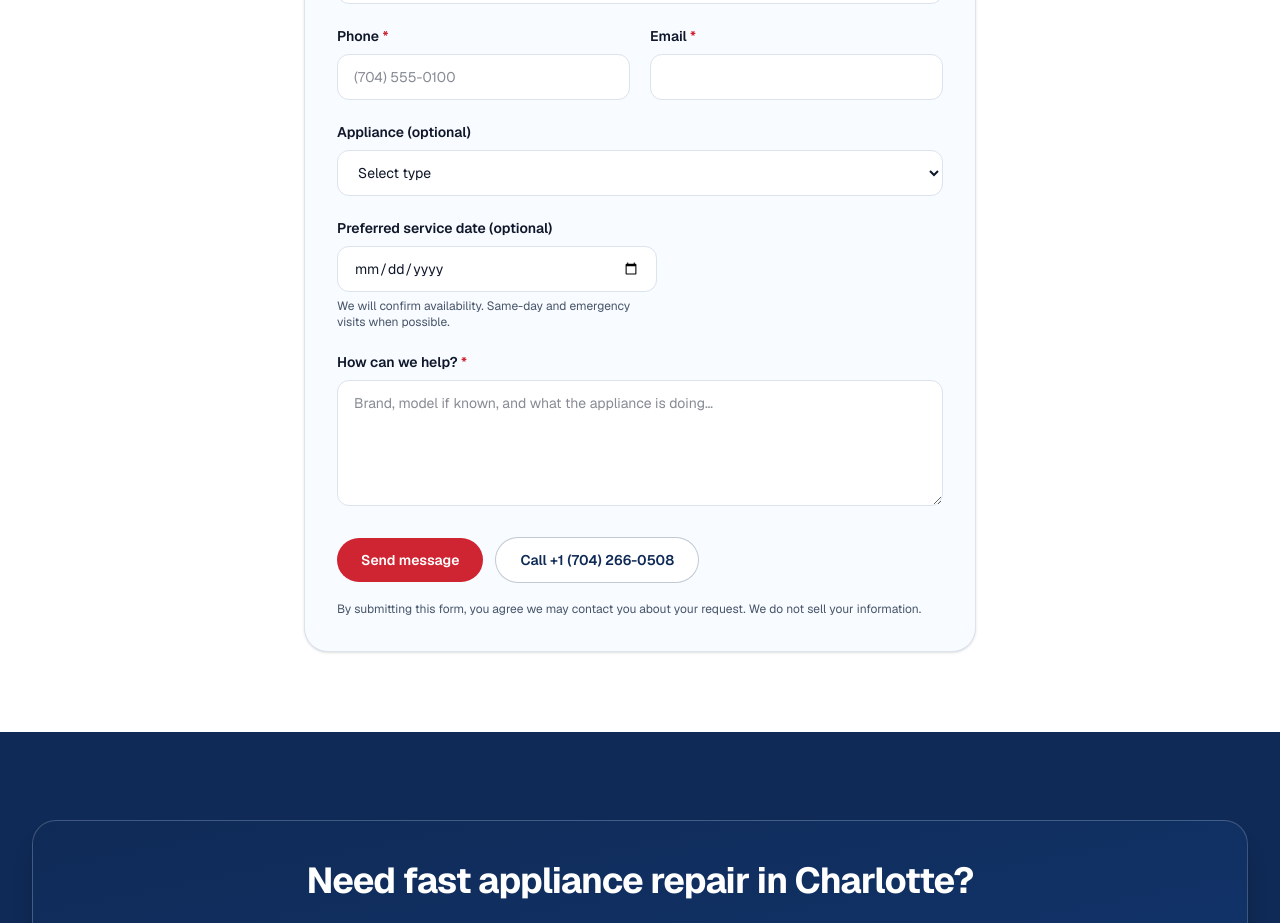
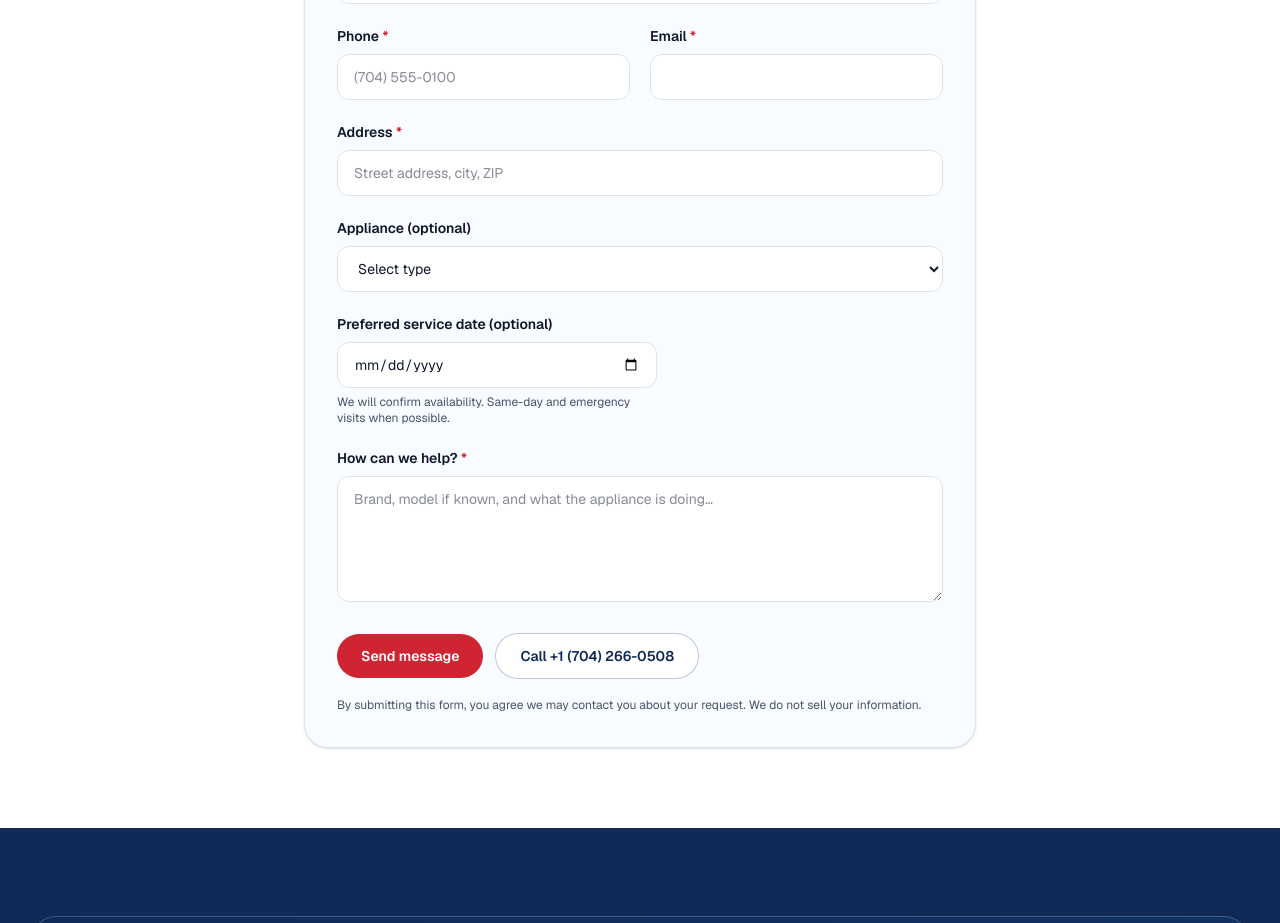
Before and after one commit to Oucheen/Dapl-site, a Next.js app: page / in a window 1280 px wide. Shown: the part 3440-4363 px from the top of the page. Built offline with nearby package versions, Linux system fonts and the light colour scheme.

Commit message:
change form

```diff
--- a/src/app/api/contact/route.ts
+++ b/src/app/api/contact/route.ts
@@ -1,6 +1,14 @@
 import { NextResponse } from "next/server";
 
-const MAX = { name: 120, phone: 40, email: 254, message: 4000, appliance: 80, preferredDate: 10 };
+const MAX = {
+  name: 120,
+  phone: 40,
+  email: 254,
+  address: 300,
+  message: 4000,
+  appliance: 80,
+  preferredDate: 10,
+};
 
 function validatePreferredDate(s: string): { ok: true; iso: string; label: string } | { ok: false } {
   if (!s) return { ok: true, iso: "", label: "" };
@@ -67,6 +75,7 @@ export async function POST(request: Request) {
   const name = typeof data.name === "string" ? data.name.trim() : "";
   const phone = typeof data.phone === "string" ? data.phone.trim() : "";
   const email = typeof data.email === "string" ? data.email.trim() : "";
+  const address = typeof data.address === "string" ? data.address.trim() : "";
   const appliance = typeof data.appliance === "string" ? data.appliance.trim() : "";
   const preferredDateRaw =
     typeof data.preferredDate === "string" ? data.preferredDate.trim() : "";
@@ -80,6 +89,9 @@ export async function POST(request: Request) {
   }
   if (!email || !isValidEmail(email) || email.length > MAX.email) {
     return NextResponse.json({ error: "Please enter a valid email." }, { status: 400 });
+  }
+  if (!address || address.length > MAX.address) {
+    return NextResponse.json({ error: "Please enter the service address." }, { status: 400 });
   }
   if (!message || message.length > MAX.message) {
     return NextResponse.json({ error: "Please describe the issue." }, { status: 400 });
@@ -116,6 +128,7 @@ export async function POST(request: Request) {
     <p><strong>Name:</strong> ${escapeHtml(name)}</p>
     <p><strong>Phone:</strong> ${escapeHtml(phone)}</p>
     <p><strong>Email:</strong> ${escapeHtml(email)}</p>
+    <p><strong>Address:</strong> ${escapeHtml(address)}</p>
     ${appliance ? `<p><strong>Appliance:</strong> ${escapeHtml(appliance)}</p>` : ""}
     ${
       preferred.iso
--- a/src/components/sections/contact-section.tsx
+++ b/src/components/sections/contact-section.tsx
@@ -42,6 +42,7 @@ export function ContactSection() {
       name: String(fd.get("name") ?? "").trim(),
       phone: String(fd.get("phone") ?? "").trim(),
       email: String(fd.get("email") ?? "").trim(),
+      address: String(fd.get("address") ?? "").trim(),
       appliance: String(fd.get("appliance") ?? "").trim(),
       preferredDate: String(fd.get("preferredDate") ?? "").trim(),
       message: String(fd.get("message") ?? "").trim(),
@@ -138,6 +139,20 @@ export function ContactSection() {
                 />
               </div>
               <div className="sm:col-span-2">
+                <label htmlFor="contact-address" className="text-sm font-semibold text-foreground">
+                  Address <span className="text-accent">*</span>
+                </label>
+                <input
+                  id="contact-address"
+                  name="address"
+                  type="text"
+                  required
+                  autoComplete="street-address"
+                  placeholder="Street address, city, ZIP"
+                  className="mt-1.5 w-full min-w-0 rounded-xl border border-border bg-white px-4 py-3 text-sm text-foreground outline-none ring-primary/30 transition focus:border-primary focus:ring-2"
+                />
+              </div>
+              <div className="sm:col-span-2">
                 <label htmlFor="contact-appliance" className="text-sm font-semibold text-foreground">
                   Appliance (optional)
                 </label>
@@ -160,7 +175,7 @@ export function ContactSection() {
                   )}
                 </select>
               </div>
-              <div className="sm:col-span-2 sm:max-w-xs">
+              <div className="min-w-0 sm:col-span-2 sm:max-w-xs">
                 <label htmlFor="contact-preferred-date" className="text-sm font-semibold text-foreground">
                   Preferred service date (optional)
                 </label>
@@ -169,7 +184,7 @@ export function ContactSection() {
                   name="preferredDate"
                   type="date"
                   min={minDate}
-                  className="mt-1.5 w-full rounded-xl border border-border bg-white px-4 py-3 text-sm text-foreground outline-none ring-primary/30 transition focus:border-primary focus:ring-2"
+                  className="mt-1.5 block w-full min-w-0 max-w-full appearance-none rounded-xl border border-border bg-white px-4 py-3 text-sm text-foreground outline-none ring-primary/30 transition focus:border-primary focus:ring-2"
                 />
                 <p className="mt-1.5 text-xs text-muted">
                   We will confirm availability. Same-day and emergency visits when possible.
```
